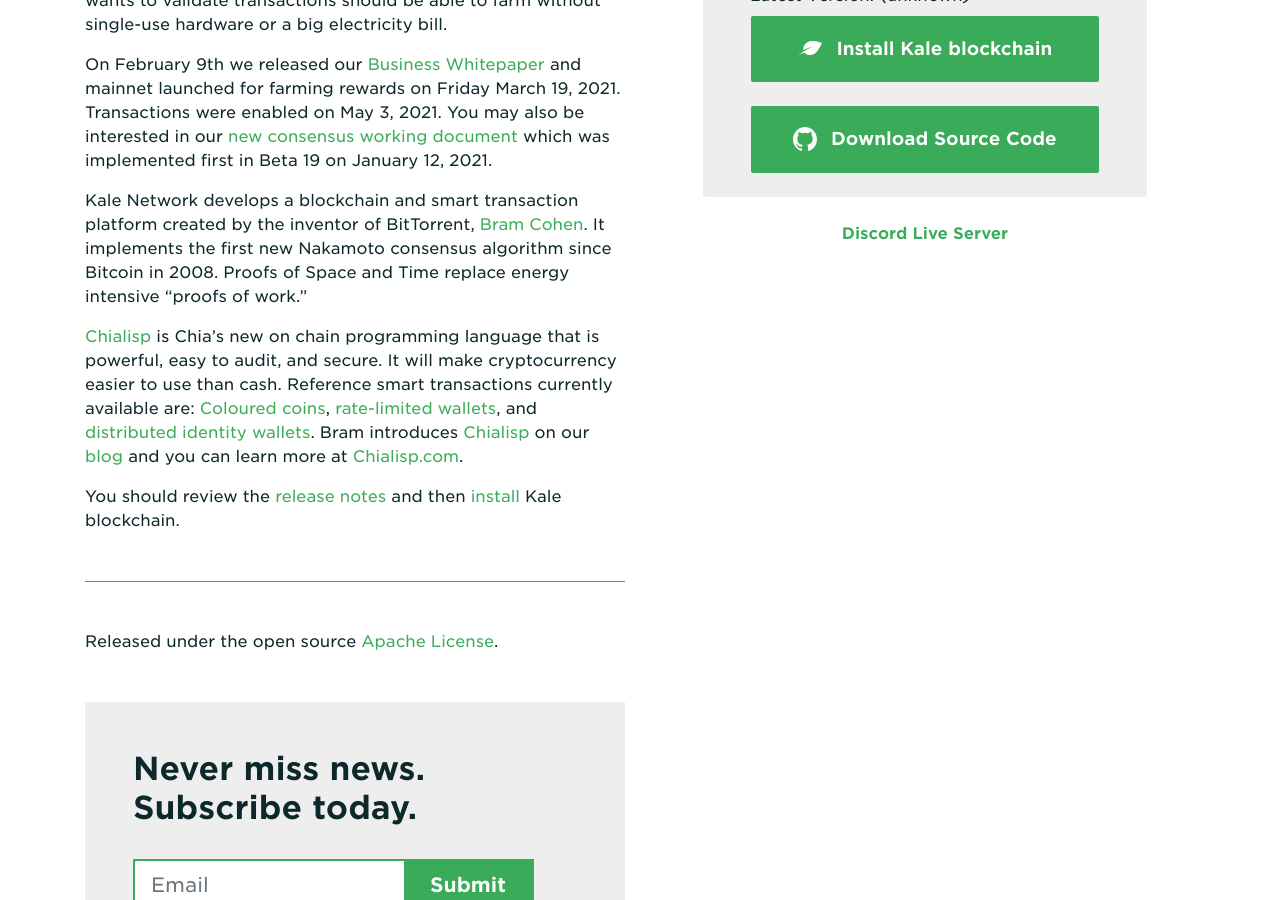
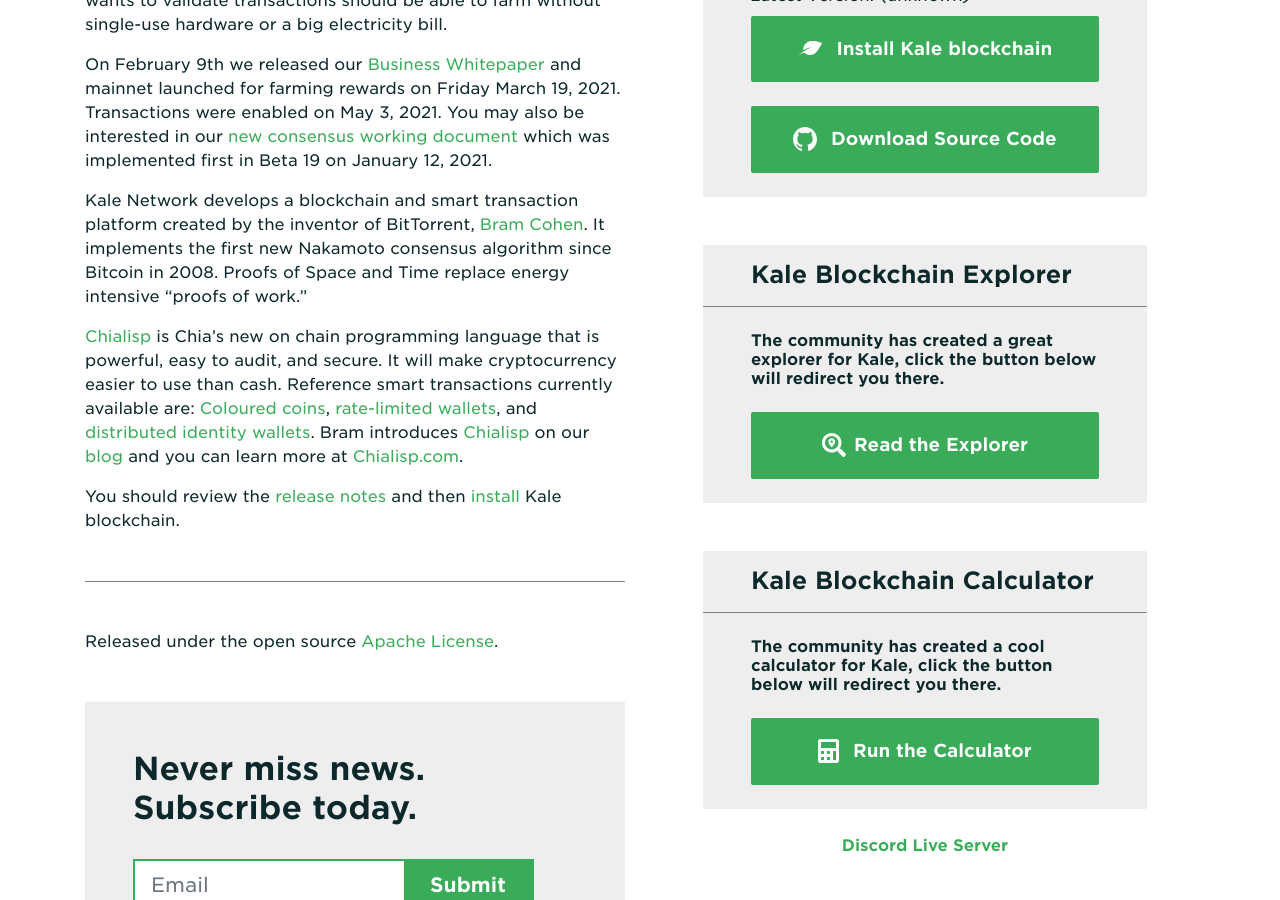
Before and after one commit to Kale-Network/kale-network.github.io, a Jekyll site: the page built from index.md, in a window 1280 px wide and 900 px high, scrolled down 469 px. Built offline with Jekyll 4.4.1, drawn with Linux system fonts in a browser that asks for light colours; comment, search, counter and statistics services are not loaded.

Commit message:
add explorer and calculator

```diff
--- a/_data/strings.yml
+++ b/_data/strings.yml
@@ -34,6 +34,15 @@ en: # English
   homemain_idc_quote: |
      “The Kale Network was developed and launched on the premise that HDD storage capacity is underutilized, and IDC's Global StorageSphere data confirms they are correct.”
   homemain_idc_report: "Read the Report"
+  homemain_explorer_title: "Kale Blockchain Explorer"
+  homemain_explorer_quote: |
+     The community has created a great explorer for Kale, click the button below will redirect you there.
+  homemain_explorer_report: "Read the Explorer"
+  homemain_calculator_title: "Kale Blockchain Calculator"
+  homemain_calculator_quote: |
+     The community has created a cool calculator for Kale, click the button below will redirect you there.
+  homemain_calculator_report: "Run the Calculator"
+
   download_main_text: |
     This is the official Chia installer download page. Any other installer download sources are unofficial and unsafe.
   download_windows_text: |
@@ -196,6 +205,13 @@ cn: # Chinese
   homemain_idc_quote: |
     “The Kale Network was developed and launched on the premise that HDD storage capacity is underutilized, and IDC's Global StorageSphere data confirms they are correct.”
   homemain_idc_report: "Read the Report"
+  homemain_explorer_title: "Kale 区块链浏览器"
+  homemain_explorer_quote: "社区已经为Kale创建了一个很好的浏览器，点击下方按钮将引导你去那里。"
+  homemain_explorer_report: "读取浏览器"
+  homemain_calculator_title: "Kale 区块链計算器"
+  homemain_calculator_quote: 社区已经为Kale创建了一个很好的計算器，点击下方按钮将引导你去那里。
+  homemain_calculator_report: "運行計算器"
+
   about_title: "关于我们"
   about_description: |
     Kale Network是一个去中心化的开源全球区块链，与传统的工作量证明加密货币相比，其浪费更少，去中心化程度更高，更安全。它的灵感与比特币区块链相似，但是在Chia中，资源不是计算能力，而是磁盘空间。为了实现这一目标，比特币中使用的“工作证明”被“空间证明”代替，因此磁盘空间成为达成分散式“中本聪式”共识以验证交易的主要资源和时间证明。
--- a/_includes/head.html
+++ b/_includes/head.html
@@ -27,6 +27,7 @@
   <link rel="canonical" href="{{ page.url | replace:'index.html','' | prepend: site.baseurl | prepend: site.url }}">
   <link rel="alternate" type="application/rss+xml" title="{{ site.title }}"
     href="{{ "/feed.xml" | prepend: site.baseurl | prepend: site.url }}">
+  <!-- <link rel="stylesheet" href="https://cdn.bootcss.com/font-awesome/5.15.3/css/fontawesome.min.css"> -->
 
   {% if page.image %}
   <meta name="twitter:image" content="{{ page.image }}" />{% endif %}
--- a/_layouts/homemain.html
+++ b/_layouts/homemain.html
@@ -35,11 +35,15 @@ layout: default
                     <hr>
                     <div class="px-3 pb-1 pt-0 px-md-5 pb-md-2">
                         <h3 class="mt-4">{{ strings.homemain_box_section_1 }}</h3>
-                        <em>{{ strings.homemain_box_latest_version }} <span id="chia-blockchain-latest-release">(unknown)</span></em>
-                        <a href="/download" rel="noreferrer noopener" class="btn btn-lg d-block mt-2 mb-2"><img src="/assets/icons/chia_leaf_white.svg"> {{ strings.install_box_button }}</a>
+                        <em>{{ strings.homemain_box_latest_version }} <span
+                                id="chia-blockchain-latest-release">(unknown)</span></em>
+                        <a href="/download" rel="noreferrer noopener" class="btn btn-lg d-block mt-2 mb-2"><img
+                                src="/assets/icons/chia_leaf_white.svg"> {{ strings.install_box_button }}</a>
                     </div>
                     <div class="px-3 pb-1 pt-0 px-md-5 pb-md-2">
-                        <a href="https://github.com/Kale-Network/kale-blockchain" target="_blank" rel="noreferrer noopener" class="btn btn-lg d-block mt-2 mb-3"><img src="/assets/github.svg"> {{ strings.homemain_box_button }}</a>
+                        <a href="https://github.com/Kale-Network/kale-blockchain" target="_blank"
+                            rel="noreferrer noopener" class="btn btn-lg d-block mt-2 mb-3"><img
+                                src="/assets/github.svg"> {{ strings.homemain_box_button }}</a>
                     </div>
                 </div>
                 <!-- <div class="downloads-box mt-5 mx-md-5">
@@ -52,9 +56,34 @@ layout: default
                         <a href="https://idcdocserv.com/US47836321" target="_blank" rel="noreferrer noopener" class="btn btn-lg d-block mt-2 mb-3"><img src="/assets/IDC-logo-white.svg"> {{ strings.homemain_idc_report }}</a>
                     </div>
                 </div> -->
+                <div class="downloads-box mt-5 mx-md-5">
+                    <h2 class="px-3 pt-2 pb-0 px-md-5 pt-md-3">{{ strings.homemain_explorer_title }}</h2>
+                    <hr>
+                    <div class="px-3 pb-1 pt-0 px-md-5 pb-md-2">
+                        <h3 class="mt-4">{{ strings.homemain_explorer_quote }}</h3>
+                    </div>
+                    <div class="px-3 pb-1 pt-0 px-md-5 pb-md-2">
+                        <a href="https://kale.posat.io/" target="_blank" rel="noreferrer noopener"
+                            class="btn btn-lg d-block mt-2 mb-3"><img src="/assets/search-location-solid.svg">{{
+                            strings.homemain_explorer_report }}</a>
+                    </div>
+                </div>
+                <div class="downloads-box mt-5 mx-md-5">
+                    <h2 class="px-3 pt-2 pb-0 px-md-5 pt-md-3">{{ strings.homemain_calculator_title }}</h2>
+                    <hr>
+                    <div class="px-3 pb-1 pt-0 px-md-5 pb-md-2">
+                        <h3 class="mt-4">{{ strings.homemain_calculator_quote }}</h3>
+                    </div>
+                    <div class="px-3 pb-1 pt-0 px-md-5 pb-md-2">
+                        <a href="https://chiaforkscalculator.com/kale" target="_blank" rel="noreferrer noopener"
+                            class="btn btn-lg d-block mt-2 mb-3"><img src="/assets/calculator-solid.svg"> {{
+                            strings.homemain_calculator_report }}</a>
+                    </div>
+                </div>
+
                 <div class="d-flex flex-column align-items-center" style="padding-top: 25px;">
                     <!-- <a href = "https://keybase.io/team/chia_network.public"><b>{{ strings.contact_live_feed_title }}</b></a> -->
-                        <a href = "https://discord.com/invite/cSrV78ye"><b>{{ strings.contact_live_discord_title }}</b></a>
+                    <a href="https://discord.com/invite/cSrV78ye"><b> {{ strings.contact_live_discord_title }}</b></a>
                 </div>
             </div>
         </div>
```
Also changed, not shown: other parts of _layouts/homemain.html (+1 -1 lines), assets/calculator-solid.svg (added), assets/search-location-solid.svg (added). Lines whose indentation alone changed are shown as unchanged.
